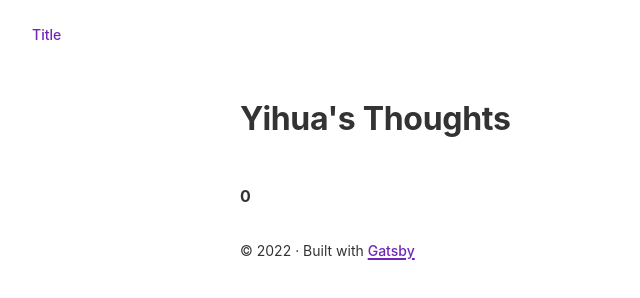
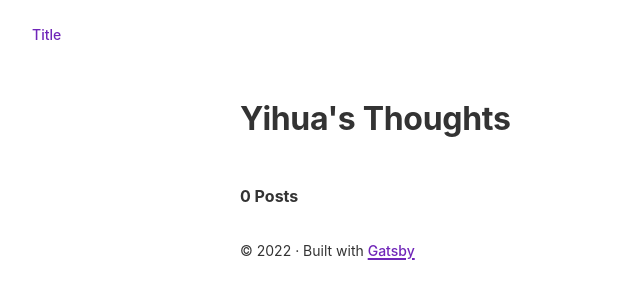
Before and after one commit to j-ondev/gatsby-blog, a Gatsby site: page / in a window 1280 px wide. Shown: the full height of the page, 0-640 px from the left. Built offline with nearby package versions, Linux system fonts and the light colour scheme; Gatsby itself is replaced by a stand-in of ours.

Commit message:
added posts word

```diff
--- a/src/pages/index.js
+++ b/src/pages/index.js
@@ -18,7 +18,7 @@ export default ({ data: { allMarkdownRemark: mdRemark } }) => (
     <Seo title="Home" />
     <div>
       <h1>Yihua's Thoughts</h1>
-      <h4>{ mdRemark.totalCount }</h4>
+      <h4>{ mdRemark.totalCount } Posts</h4>
       { mdRemark.edges.map(({node}) => (
         <div key={node.id}>
           <BlogLink to={node.fields.slug}>
```
